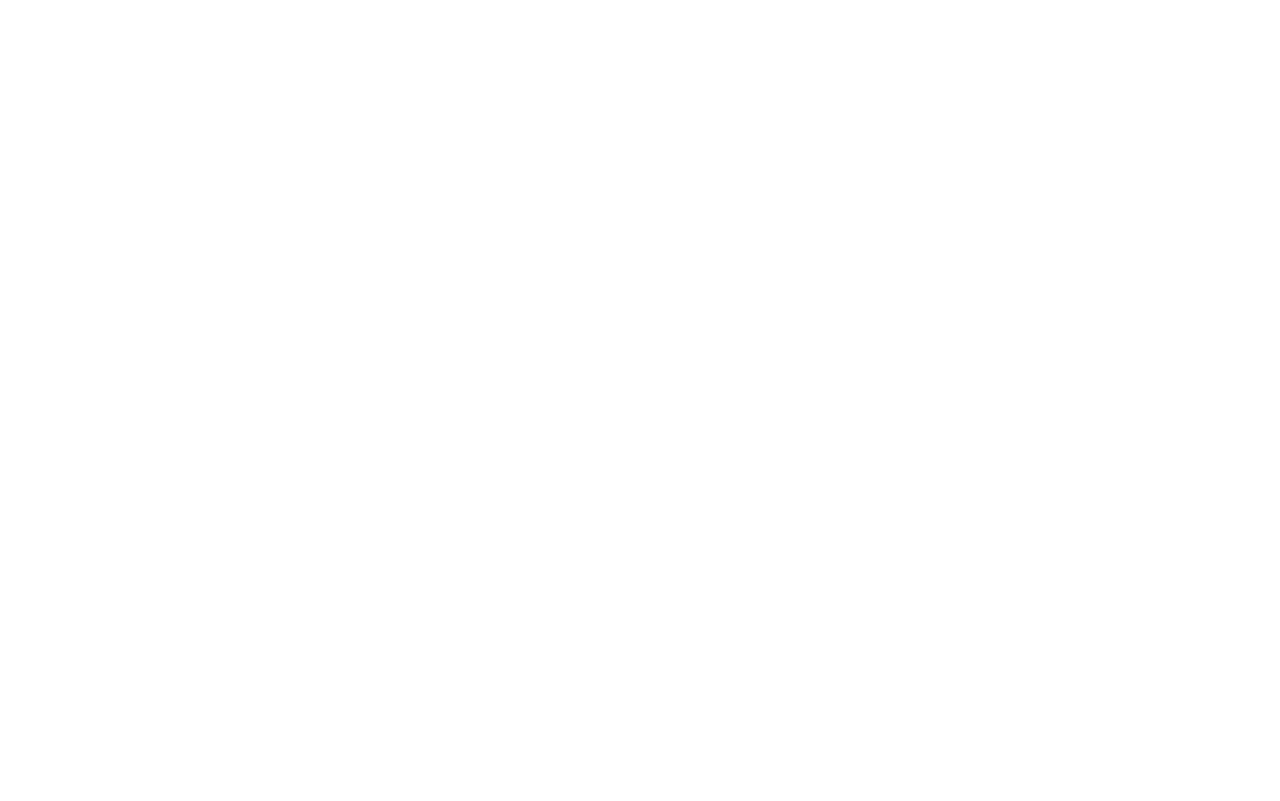
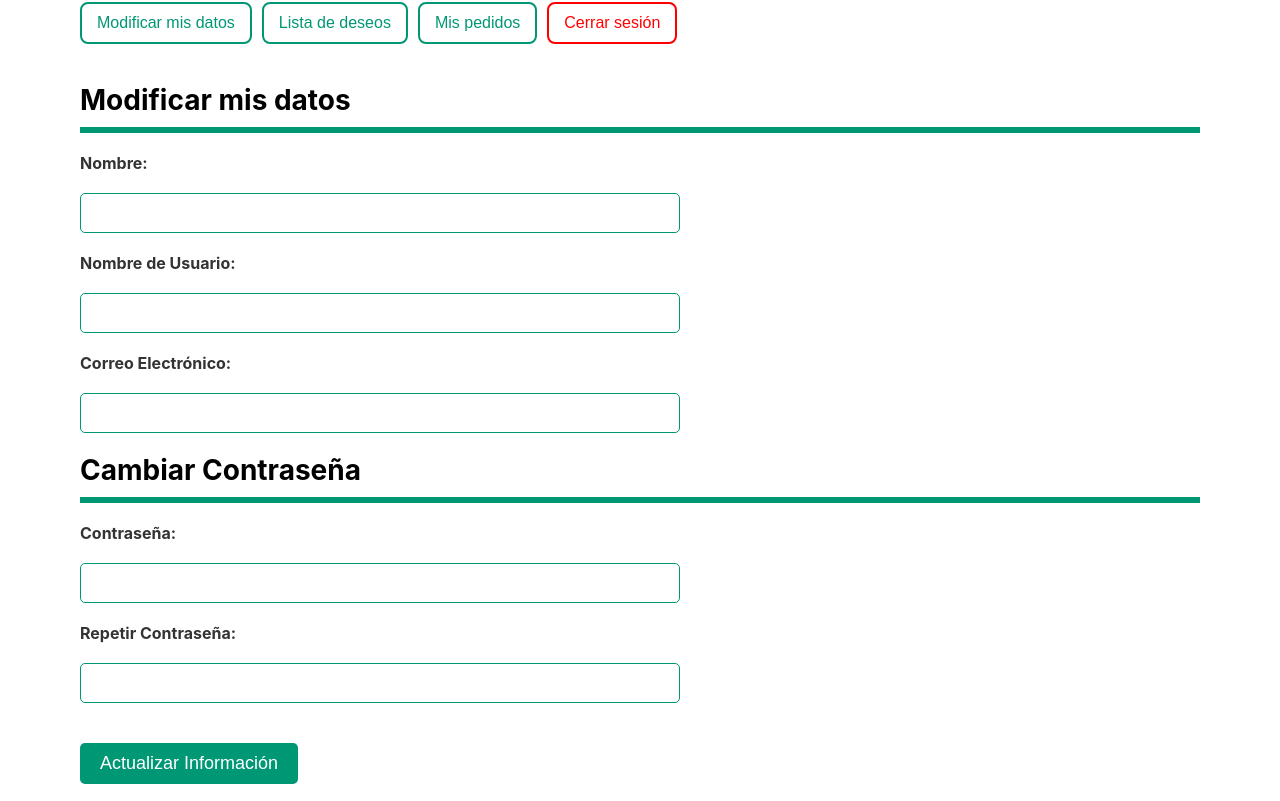
Before and after one commit to anacuende/DoggyWorld, a React (Create React App) app in the folder frontend/doggy_world/: page /perfilModificarDatos in a window 1280 px wide. Before the commit this address had no page. Shown: the part 319-1120 px from the top of the page. Before the commit the page ends 800 px from the top, so only its background shows below. Built offline with nearby package versions, Linux system fonts and the light colour scheme; no server answers.

Commit message:
Hecha pantalla de Modificar mis Datos

```diff
--- a/frontend/doggy_world/src/App.js
+++ b/frontend/doggy_world/src/App.js
@@ -6,6 +6,7 @@
 import Productos from './screens/Productos';
 import DetalleProducto from './screens/DetalleProducto';
 import Carrito from './screens/Carrito';
+import PerfilModificarDatos from './screens/PerfilModificarDatos';
 
 function App() {
   return (
@@ -19,6 +20,7 @@
           <Route path="productos" element={<Productos/>}/>
           <Route path="productos/:productId" element={<DetalleProducto/>}/>
           <Route path="carrito" element={<Carrito/>}/>
+          <Route path="perfilModificarDatos" element={<PerfilModificarDatos/>}/>
         </Route>
       </Routes>
     </BrowserRouter>
--- a/frontend/doggy_world/src/components/Cabecera.js
+++ b/frontend/doggy_world/src/components/Cabecera.js
@@ -56,7 +56,7 @@
                     <li><NavLink to="/contacto" activeClassName="active">Contacto</NavLink></li>
                     <li><NavLink to="/preguntasFrecuentes" activeClassName="active">Preguntas Frecuentes</NavLink></li>
                     <li><NavLink to="/carrito"><img src={carrito} alt="Carrito" className="iconoCarrito"/></NavLink></li>
-                    <li><NavLink to="/perfil"><img src={usuario} alt="Usuario" className="iconoUsuario"/></NavLink></li>
+                    <li><NavLink to="/perfilModificarDatos"><img src={usuario} alt="Usuario" className="iconoUsuario"/></NavLink></li>
                 </ul>
             </nav>
 
--- /dev/null
+++ b/frontend/doggy_world/src/screens/CSSScreens/PerfilModificarDatos.css
@@ -0,0 +1,114 @@
+.perfilUsuarioPagina {
+    padding: 0 80px;
+    margin: 0 auto 25px auto;
+}
+
+.tituloPerfil {
+    text-align: left;
+    font-size: 28px;
+    margin-bottom: 10px;
+}
+
+.subrayadoPerfil {
+    border: 3px solid #009775;
+    margin: 0 auto 20px;
+}
+
+.botonesMenu {
+    display: flex;
+    margin-bottom: 20px;
+    gap: 10px;
+}
+
+.botonMenu {
+    background-color: white;
+    color: #009775;
+    border: 2px solid #009775;
+    padding: 10px 15px;
+    cursor: pointer;
+    transition: all 0.3s ease;
+    font-size: 16px;
+    border-radius: 8px;
+}
+
+.botonMenu.activo {
+    background-color: #009775;
+    color: white;
+}
+
+.botonMenu:hover {
+    background-color: #009775;
+    color: white;
+}
+
+/* Estilos para el botón de "Cerrar sesión" */
+.botonMenu.cerrarSesion {
+    background-color: white;
+    color: red;
+    border: 2px solid red;
+}
+
+.botonMenu.cerrarSesion:hover {
+    background-color: red;
+    color: white;
+}
+
+.contenidoPerfil {
+    display: flex;
+    flex-direction: column;
+    justify-content: center;
+}
+
+.formPerfil {
+    display: grid;
+    grid-template-columns: 1fr;
+    gap: 20px;
+    max-width: 600px;
+    margin-bottom: 20px;
+}
+
+.formPerfil label {
+    font-size: 16px;
+    font-weight: bold;
+    color: #333;
+}
+
+.formPerfil input {
+    padding: 10px;
+    border: 1px solid #009775;
+    border-radius: 5px;
+    font-size: 16px;
+}
+
+.btnActualizar {
+    background-color: #009775;
+    color: white;
+    padding: 10px 20px;
+    border: none;
+    border-radius: 5px;
+    font-size: 18px;
+    cursor: pointer;
+    transition: background-color 0.3s ease;
+    margin-top: 20px;
+}
+
+.btnActualizar:hover {
+    background-color: #007B62;
+}
+
+@media (max-width: 768px) {
+    .botonesMenu {
+        display: inline-block;
+    }
+
+    .botonMenu {
+        margin: 5px;
+    }
+}
+
+@media (max-width: 480px) {
+    .botonMenu {
+        font-size: 14px;
+        padding: 8px 12px;
+    }
+}
--- a/frontend/doggy_world/src/screens/CSSScreens/Productos.css
+++ b/frontend/doggy_world/src/screens/CSSScreens/Productos.css
@@ -41,7 +41,7 @@
 }
 
 .botonCategoria:hover {
-    background-color: #00654d;
+    background-color: #009775;
     color: white;
 }
 
--- a/frontend/doggy_world/src/screens/Carrito.js
+++ b/frontend/doggy_world/src/screens/Carrito.js
@@ -56,7 +56,7 @@
         }
     };
 
-    // Controla con cambios en los valores de los inputs
+    // Controla lsn cambios en los valores de los inputs
     const manejarCambioInput = (e) => {
         const { name, value } = e.target;
         setFormData((prevFormData) => ({
--- /dev/null
+++ b/frontend/doggy_world/src/screens/PerfilModificarDatos.js
@@ -0,0 +1,190 @@
+import React, {useEffect, useState} from 'react';
+import {useNavigate} from 'react-router-dom';
+import axios from 'axios';
+import './CSSScreens/PerfilModificarDatos.css';
+
+function PerfilModificarDatos() {
+    const navegar = useNavigate();
+    const [datosUsuario, setDatosUsuario] = useState({
+        nombre: '',
+        nombreUsuario: '',
+        correoElectronico: ''
+    });
+    const [contrasenas, setContrasenas] = useState({
+        contrasena: '',
+        confirmarContrasena: ''
+    });
+    const [errores, setErrores] = useState({});
+    const [paginaSeleccionada, setPaginaSeleccionada] = useState('/modificar-datos');
+
+    useEffect(() => {
+        // Petición para obtener los datos del usuario
+        const obtenerDatosUsuario = async () => {
+            const token = localStorage.getItem('token');
+            try {
+                const respuesta = await axios.get('http://localhost:8000/api/doggyWorld/user/register', {
+                    headers: {
+                        'token': token,
+                        'Content-Type': 'application/json'
+                    },
+                });
+                // Asignar cada dato a su correspondiente campo
+                setDatosUsuario({
+                    nombre: respuesta.data.name,
+                    nombreUsuario: respuesta.data.username,
+                    correoElectronico: respuesta.data.email
+                });
+            } catch (error) {
+                console.error('Error al obtener los datos del usuario', error);
+            }
+        };
+
+        obtenerDatosUsuario();
+    }, []);
+
+    // Controla los cambios en los valores de los inputs
+    const manejarCambio = (e) => {
+        const { name, value } = e.target;
+        setDatosUsuario({
+            ...datosUsuario,
+            [name]: value
+        });
+    };
+
+    // Controla los cambios en los valores de las contrasenas
+    const manejarCambioContrasenas = (e) => {
+        const { name, value } = e.target;
+        setContrasenas({
+            ...contrasenas,
+            [name]: value
+        });
+    };
+
+    // Validar campos antes de actualizar los datos del usuario
+    const validarFormulario = () => {
+        const erroresTemp = {};
+
+        if (!datosUsuario.nombre.trim()) {
+            erroresTemp.nombre = 'El nombre no puede estar vacío.';
+        }
+
+        if (!datosUsuario.nombreUsuario.trim()) {
+            erroresTemp.nombreUsuario = 'El nombre de usuario no puede estar vacío.';
+        }
+
+        if (!datosUsuario.correoElectronico.trim()) {
+            erroresTemp.correoElectronico = 'El correo electrónico no puede estar vacío.';
+        } else if (!datosUsuario.correoElectronico.includes('@')) {
+            erroresTemp.correoElectronico = 'El correo electrónico debe contener un @.';
+        }
+
+        setErrores(erroresTemp);
+        return Object.keys(erroresTemp).length === 0;
+    };
+
+    // Petición para actualizar los datos del usuario
+    const actualizarDatosUsuario = async () => {
+        // Si algo no es correcto no se realiza la petición
+        if (!validarFormulario()) {
+            return;
+        }
+
+        const token = localStorage.getItem('token');
+        try {
+            const respuesta = await axios.patch('http://localhost:8000/api/doggyWorld/user', {
+                ...datosUsuario,
+                password: contrasenas.contrasena,
+                confirmPassword: contrasenas.confirmarContrasena
+            }, {
+                headers: {
+                    'token': token,
+                    'Content-Type': 'application/json'
+                }
+            });
+
+            // Si todo es correcto, se recarga la página
+            if (respuesta.status === 200) {
+                alert('Usuario actualizado correctamente');
+                window.scrollTo(0, 0);
+                window.location.reload();
+            }
+        } catch (error) {
+            // Manejo detallado de errores
+            if (error.response && error.response.data) {
+                // Mostrar errores específicos, si los hay
+                setErrores(error.response.data);
+            } else {
+                console.error('Error desconocido', error);
+            }
+        }
+    };
+
+    // Cambiar al apartado seleccionado
+    const navegarAPagina = (ruta) => {
+        setPaginaSeleccionada(ruta);
+        navegar(ruta);
+    };
+
+    return (
+        <div className="perfilUsuarioPagina">
+            <h1 className="tituloPerfil">Perfil de usuario</h1>
+            <hr className="subrayadoPerfil"/>
+
+            {/* Botones de menú */}
+            <div className="botonesMenu">
+                <button className={`botonMenu ${paginaSeleccionada === '/perfilModificarDatos' ? 'activo' : ''}`} onClick={() => navegarAPagina('/perfilModificarDatos')}>
+                    Modificar mis datos
+                </button>
+                <button className={`botonMenu ${paginaSeleccionada === '/pefilListaDeseos' ? 'activo' : ''}`} onClick={() => navegarAPagina('/pefilListaDeseos')}>
+                    Lista de deseos
+                </button>
+                <button className={`botonMenu ${paginaSeleccionada === '/perfilPedidos' ? 'activo' : ''}`} onClick={() => navegarAPagina('/perfilPedidos')}>
+                    Mis pedidos
+                </button>
+                <button className="botonMenu cerrarSesion" onClick={() => navegarAPagina('/cerrar-sesion')}>
+                    Cerrar sesión
+                </button>
+            </div>
+
+            <div className="contenidoPerfil">
+                <div className="seccionPerfil">
+                    <h1 className="tituloPerfil">Modificar mis datos</h1>
+                    <hr className="subrayadoPerfil"/>
+
+                    {/* Formulario de datos */}
+                    <form className="formPerfil">
+                        <label>Nombre:</label>
+                        <input type="text" name="nombre" value={datosUsuario.nombre} onChange={manejarCambio}/>
+                        {errores.nombre && <p className="error">{errores.nombre}</p>}
+
+                        <label>Nombre de Usuario:</label>
+                        <input type="text" name="nombreUsuario" value={datosUsuario.nombreUsuario} onChange={manejarCambio}/>
+                        {errores.nombreUsuario && <p className="error">{errores.nombreUsuario}</p>}
+
+                        <label>Correo Electrónico:</label>
+                        <input type="email" name="correoElectronico" value={datosUsuario.correoElectronico} onChange={manejarCambio}/>
+                        {errores.correoElectronico && <p className="error">{errores.correoElectronico}</p>}
+                    </form>
+
+                    <h1 className="tituloPerfil">Cambiar Contraseña</h1>
+                    <hr className="subrayadoPerfil"/>
+
+                    {/* Formulario de contraseña */}
+                    <form className="formPerfil">
+                        <label>Contraseña:</label>
+                        <input type="password" name="contrasena" value={contrasenas.contrasena} onChange={manejarCambioContrasenas}/>
+                        {errores.contrasena && <p className="error">{errores.contrasena}</p>}
+
+                        <label>Repetir Contraseña:</label>
+                        <input type="password" name="confirmarContrasena" value={contrasenas.confirmarContrasena} onChange={manejarCambioContrasenas}/>
+                        {errores.confirmarContrasena && <p className="error">{errores.confirmarContrasena}</p>}
+                    </form>
+
+                    <button className="btnActualizar" onClick={actualizarDatosUsuario}>Actualizar Información</button>
+                </div>
+            </div>
+        </div>
+    );
+}
+
+export default PerfilModificarDatos;
```
Also changed, not shown: 1 other file (tests, documents, lock files or other folders).
